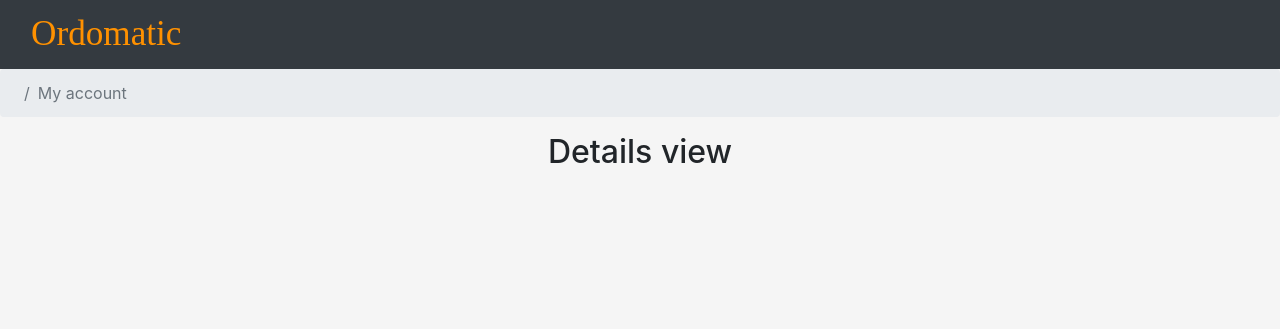
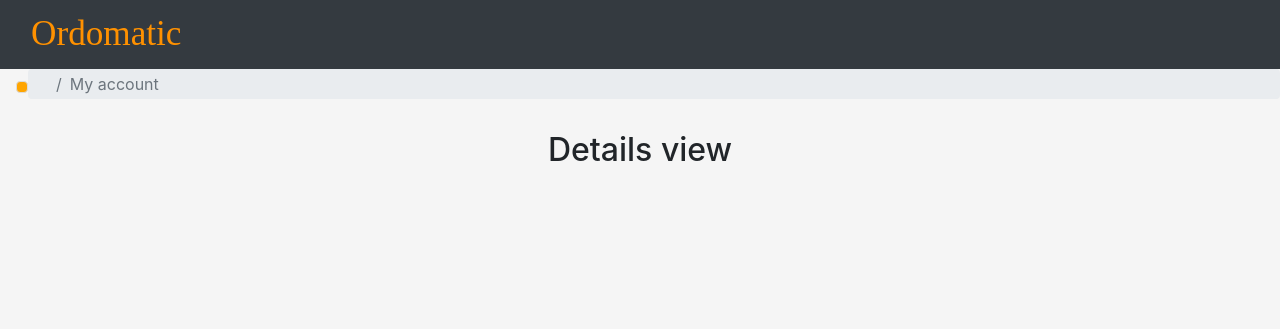
Before and after one commit to BrRoman/ordomatic-django, a Django app: template ordomatic/apps/accounts/templates/accounts/details.html in a window 1280 px wide. Shown: the top 329 px of the page. Run offline with Django 3.2, Linux system fonts and the light colour scheme; the template is opened without the code that fills it, so the values that code supplies are empty; style sheets or scripts are compiled from the project's sources; some libraries are stand-ins or nearby versions; some web fonts are replaced.

Commit message:
Dropdown menu, css improved.

```diff
--- a/ordomatic/static/css/ordomatic.less
+++ b/ordomatic/static/css/ordomatic.less
@@ -1,7 +1,10 @@
 @blue: rgb(0, 0, 128);
 @red: rgb(255, 0, 0);
 @green: rgb(0, 100, 0);
-@light-green: rgb(0, 255, 0);
+@grey: rgb(145, 145, 145);
+@grey-light: rgb(220, 220, 220);
+@grey-dark: rgb(50, 50, 50);
+@green-light: rgb(0, 255, 0);
 @orange: rgb(255, 145, 0);
 
 
@@ -11,6 +14,10 @@ a:hover {
 
 .blue {
     color: @blue;
+}
+
+.grey {
+    color: @grey;
 }
 
 .green {
@@ -42,22 +49,68 @@ body {
                 font-family: LucidaHW;
                 font-size: 2.2em;
             }
+        }
+    }
 
-            #logo {
-                color: @light-green;
-                font-size: 1.5em;
+    // Menu:
+    .dropdown {
+        .dropdown {
+            .dropdown-button {
+                background-color: orange;
+                border: 1px solid @grey-light;
+                border-radius: 4px;
+                color: white;
+                cursor: pointer;
+                font-size: 10px;
+                padding: 5px;
+            }
+
+            .dropdown-content {
+                background-color: whitesmoke;
+                border: 1px solid @grey-light;
+                border-radius: 4px;
+                box-shadow: 0px 8px 16px 0px rgba(0, 0, 0, 0.2);
+                display: none;
+                font-size: 0.95em;
+                min-width: 200px;
+                position: absolute;
+                z-index: 9;
+
+                a {
+                    color: @grey-dark;
+                    display: block;
+                    padding: 4px 6px;
+                    text-decoration: none;
+                }
+
+                .user {
+                    background-color: @grey-light;
+                    font-size: 0.8em;
+                }
             }
         }
+
+        .dropdown:hover .dropdown-content {
+            display: block;
+        }
+    }
+
+    // Breadcrumbs:
+    .breadcrumb {
+        height: 30px;
+        padding: 3px 3px 3px 20px;
     }
 
     // Content:
     #content {
+        margin: 0px;
+
         h1 {
             color: @green;
             font-family: LucidaHW;
         }
 
-        #ordo_block {
+        #ordo-block {
             overflow-y: scroll;
             height: 75vh;
         }
--- a/ordomatic/templates/main.html
+++ b/ordomatic/templates/main.html
@@ -21,37 +21,45 @@
         <nav class="navbar navbar-expand-sm navbar-dark bg-dark">
             <div id="logo" class="col-3 mr-auto d-flex align-items-center">
                 <a href={% url 'main:home' %}>
-                    <span id="title" class="my-0">Ordomatic</span>
+                    <span id="title" class="orange my-0">Ordomatic</span>
                 </a>
-            </div>
-
-            <div class="ml-auto">
-                {% if user.is_authenticated %}
-                    {% if user.is_superuser %}
-                        <a class="ml-3" href={% url 'admin:index' %}><span class="fas fa-tools orange" title="Admin"></span></a>
-                    {% endif %}
-
-                    <a class="ml-3" href="{% url 'accounts:logout' %}?next={{ request.get_full_path }}">
-                        <span class="fas fa-sign-out-alt orange" title="Logout"></span>
-                    </a>
-                {% else %}
-                    <a class="ml-3" href="{% url 'accounts:login' %}?next={{ request.get_full_path }}">
-                        <span class="fas fa-sign-in-alt fa-flip-horizontal orange" title="Login"></span>
-                    </a>
-                {% endif %}
             </div>
         </nav>
 
-        <div id="breadcrumbs">
-            <ol class="breadcrumb">
+        <div class="d-flex">
+            <div class="dropdown ml-3">
+                <div class="dropdown">
+                    <button class="dropdown-button fas fa-bars"></button>
+                    <div class="dropdown-content p-2">
+                        {% if user.is_authenticated %}
+                            <a href={% url 'accounts:details' %} class="user font-weight-bold mb-2">
+                                <span class="fas fa-user grey mr-2"></span>{{ user }}
+                            </a>
+                            <a href="">My ordos</a>
+                        {% endif %}
+
+                        <a href={% url 'main:ordo' %}>Write an ordo</a>
+
+                        {% if user.is_authenticated %}
+                            <a href={% url 'accounts:logout' %}>Logout</a>
+                        {% else %}
+                            <a href={% url 'accounts:login' %}>Login</a>
+                        {% endif %}
+                    </div>
+                </div>
+            </div>
+
+            <ol class="breadcrumb w-100">
                 <li class="breadcrumb-item"><a href={% url 'main:home' %}><span class="fas fa-home"></span></a></li>
                 {% block breadcrumbs %}
                 {% endblock breadcrumbs %}
             </ol>
         </div>
 
-        <div id="content" class="d-flex flex-column align-items-center mx-5 my-3">
-            {% block content %}{% endblock content %}
+        <div id="content" class="d-flex">
+            <div class="w-100 d-flex flex-column align-items-center mx-5 my-3">
+                {% block content %}{% endblock content %}
+            </div>
         </div>
     </body>
 
```
